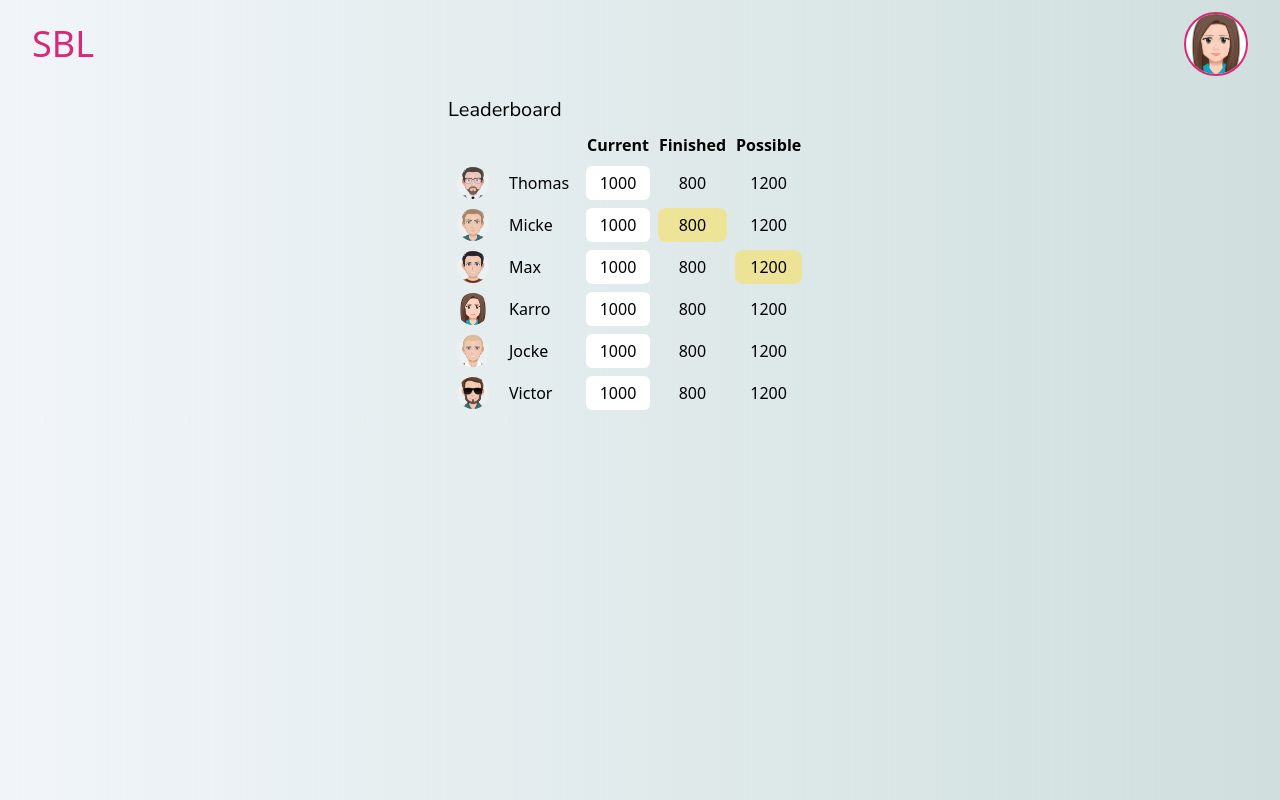
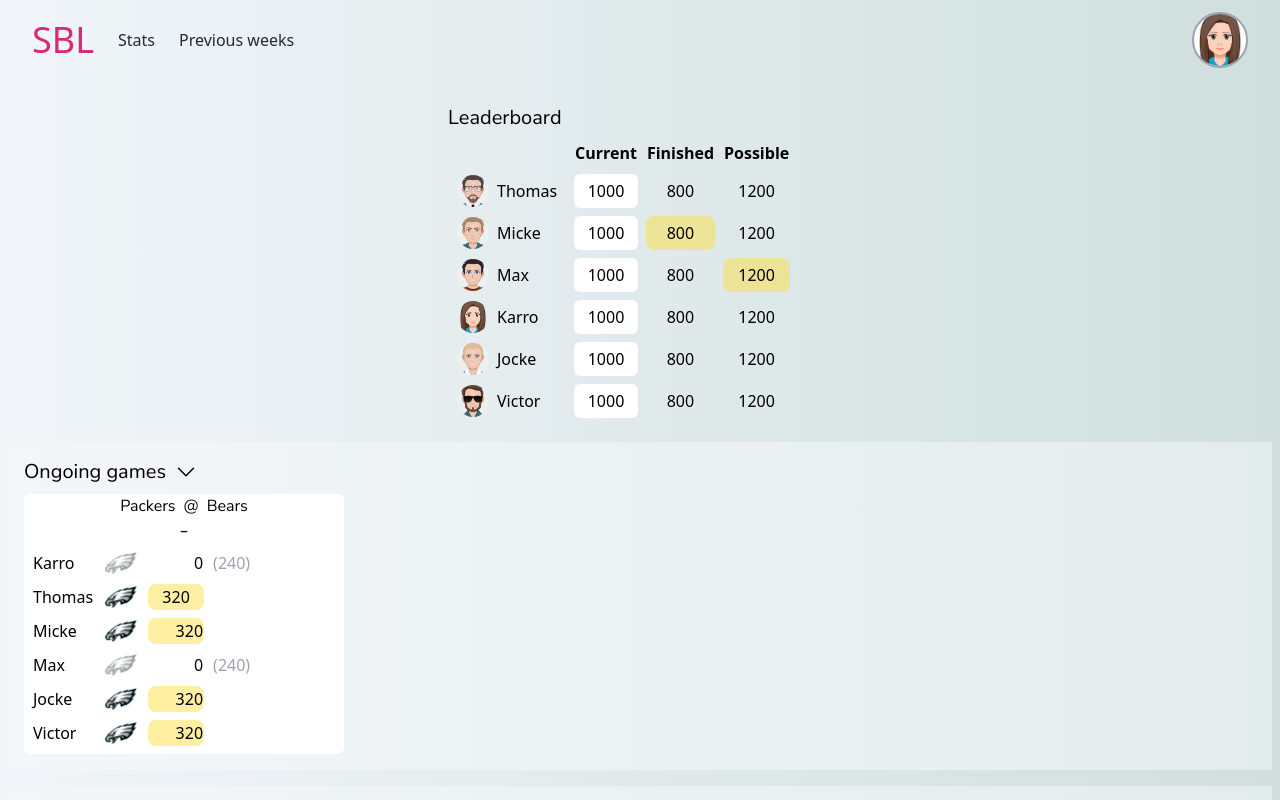
Before and after one commit to Kath-1/SBL-FE, a React (Vite) app: page / in a window 1280 px wide. Shown: the top 800 px of the page. Built offline with nearby package versions, Linux system fonts and the light colour scheme.

Commit message:
start games etc

```diff
--- a/src/App.tsx
+++ b/src/App.tsx
@@ -8,7 +8,7 @@ const App = () => {
   return (
     <BrowserRouter>
       <Header />
-      <div className="max-w-7xl mx-auto pt-24 px-10 w-full ">
+      <div className="max-w-7xl mx-auto pt-6 px-2 w-full ">
         <Routes>
           <Route path="/user" element={<UserPage />}></Route>
           <Route path="/" element={<MainPage />}></Route>
--- /dev/null
+++ b/src/ExpandableSection.tsx
@@ -0,0 +1,54 @@
+import { ReactNode, useState } from "react";
+
+type ExtandableSectionProps = {
+  title: string;
+  children: ReactNode;
+};
+
+const ExpandableSection = ({ title, children }: ExtandableSectionProps) => {
+  const [expanded, setExpanded] = useState(true);
+  return (
+    <section className="mt-4 bg-slate-50/50 rounded-sm p-4">
+      <button
+        onClick={() => setExpanded(!expanded)}
+        className="w-full text-left flex items-center"
+      >
+        <h3 className="text-xl mr-2">{title}</h3>
+        {expanded ? (
+          <svg
+            xmlns="http://www.w3.org/2000/svg"
+            fill="none"
+            viewBox="0 0 24 24"
+            strokeWidth={1.5}
+            stroke="currentColor"
+            className="w-6 h-6"
+          >
+            <path
+              strokeLinecap="round"
+              strokeLinejoin="round"
+              d="M19.5 8.25l-7.5 7.5-7.5-7.5"
+            />
+          </svg>
+        ) : (
+          <svg
+            xmlns="http://www.w3.org/2000/svg"
+            fill="none"
+            viewBox="0 0 24 24"
+            strokeWidth={1.5}
+            stroke="currentColor"
+            className="w-6 h-6"
+          >
+            <path
+              strokeLinecap="round"
+              strokeLinejoin="round"
+              d="M8.25 4.5l7.5 7.5-7.5 7.5"
+            />
+          </svg>
+        )}
+      </button>
+      {expanded ? <div className="mt-2">{children}</div> : null}
+    </section>
+  );
+};
+
+export default ExpandableSection;
--- a/src/Header.tsx
+++ b/src/Header.tsx
@@ -2,17 +2,24 @@ import { Link } from "react-router-dom";
 import karrosProfilePicture from "./assets/karro.png";
 
 const Header = () => (
-  <header className="fixed px-8 py-3 max-w-7xl mx-auto w-full left-1/2 -translate-x-1/2 ">
-    <nav className="flex justify-between items-center text-slate-600">
-      <Link to={`/`} className="text-4xl text-pink-600">
-        SBL
-      </Link>
+  // <header className="fixed px-8 py-3 max-w-7xl mx-auto w-full left-1/2 -translate-x-1/2 ">
+  <header className="sticky px-8 py-3 max-w-7xl mx-auto w-full  ">
+    <nav className="flex justify-between items-center text-slate-800">
+      <div className="flex items-center">
+        <Link to={`/`} className="text-4xl text-pink-600 mr-6">
+          SBL
+        </Link>
+        <Link to={"/stats"} className="mr-6">
+          Stats
+        </Link>
+        <Link to="/history">Previous weeks</Link>
+      </div>
       <Link to={`/user`}>
         {karrosProfilePicture ? (
           <img
             src={karrosProfilePicture}
             alt=""
-            className="h-16 rounded-full bg-white border-2 border-pink-600"
+            className="h-14 rounded-full bg-white border-2 border-gray-400"
           />
         ) : (
           <svg
--- a/src/Leaderboard.tsx
+++ b/src/Leaderboard.tsx
@@ -53,7 +53,7 @@ const LeaderboardUser = ({ user }: { user: User }) => {
     <tr>
       <td>
         <div className="flex items-center">
-          <img src={imageUrl} alt="" className="h-8 w-8 rounded-full mr-5" />
+          <img src={imageUrl} alt="" className="h-8 w-8 rounded-full mr-2" />
           <p className="pr-2">{user.nickname}</p>
         </div>
       </td>
--- a/src/MainPage.tsx
+++ b/src/MainPage.tsx
@@ -1,7 +1,106 @@
+import React from "react";
+import ExpandableSection from "./ExpandableSection";
 import Leaderboard from "./Leaderboard";
+import eagles from "./assets/eagles.png";
+
+const TestElement = () => <p>Hello!</p>;
+
+const Game = () => {
+  return (
+    <div className="bg-white rounded-md max-w-xs">
+      <h3 className="text-center">
+        <span>Packers</span>
+        <span className="mx-2">@</span>
+        <span>Bears</span>
+      </h3>
+      <p className="text-center">–</p>
+      <table className="table-auto border-separate border-spacing-2">
+        <tbody>
+          <tr>
+            <td>Karro</td>
+            <td>
+              <img src={eagles} alt="" className="h-6 opacity-40" />
+            </td>
+
+            <td className="text-right">0</td>
+            <td className="text-right text-gray-400">(240)</td>
+          </tr>
+          <tr>
+            <td>Thomas</td>
+            <td>
+              <img
+                src={eagles}
+                alt=""
+                className="h-6                                                                                                                                                                          00"
+              />
+            </td>
+            <td className=" bg-yellow-300/50 rounded-lg w-14 text-center">
+              320
+            </td>
+          </tr>
+          <tr>
+            <td>Micke</td>
+            <td>
+              <img
+                src={eagles}
+                alt=""
+                className="h-6                                                                                                                                                                          00"
+              />
+            </td>
+            <td className="text-right bg-yellow-300/50 rounded-lg ">320</td>
+          </tr>
+          <tr>
+            <td>Max</td>
+            <td>
+              <img src={eagles} alt="" className="h-6 opacity-40" />
+            </td>
+
+            <td className="text-right">0</td>
+            <td className="text-right text-gray-400">(240)</td>
+          </tr>
+          <tr>
+            <td>Jocke</td>
+            <td>
+              <img
+                src={eagles}
+                alt=""
+                className="h-6                                                                                                                                                                          00"
+              />
+            </td>
+            <td className="text-right bg-yellow-300/50 rounded-lg">320</td>
+          </tr>
+          <tr>
+            <td>Victor</td>
+            <td>
+              <img
+                src={eagles}
+                alt=""
+                className="h-6                                                                                                                                                                          00"
+              />
+            </td>
+            <td className="text-right bg-yellow-300/50 rounded-lg">320</td>
+          </tr>
+        </tbody>
+      </table>
+    </div>
+  );
+};
 
 const MainPage = () => {
-  return <Leaderboard />;
+  return (
+    <React.Fragment>
+      <Leaderboard />
+      <ExpandableSection title="Ongoing games">
+        <Game />
+      </ExpandableSection>
+      <ExpandableSection title="Upcoming games">
+        <TestElement />
+      </ExpandableSection>
+      <ExpandableSection title="Finished games">
+        <TestElement />
+      </ExpandableSection>
+    </React.Fragment>
+  );
 };
 
 export default MainPage;
--- a/src/shims-png.d.ts
+++ b/src/shims-png.d.ts
@@ -7,8 +7,3 @@ declare module "*.jpg" {
   const value: string;
   export default value;
 }
-
-declare module "*.svg" {
-  const value: string;
-  export default value;
-}
```
Also changed, not shown: src/assets/eagles.png (added).
